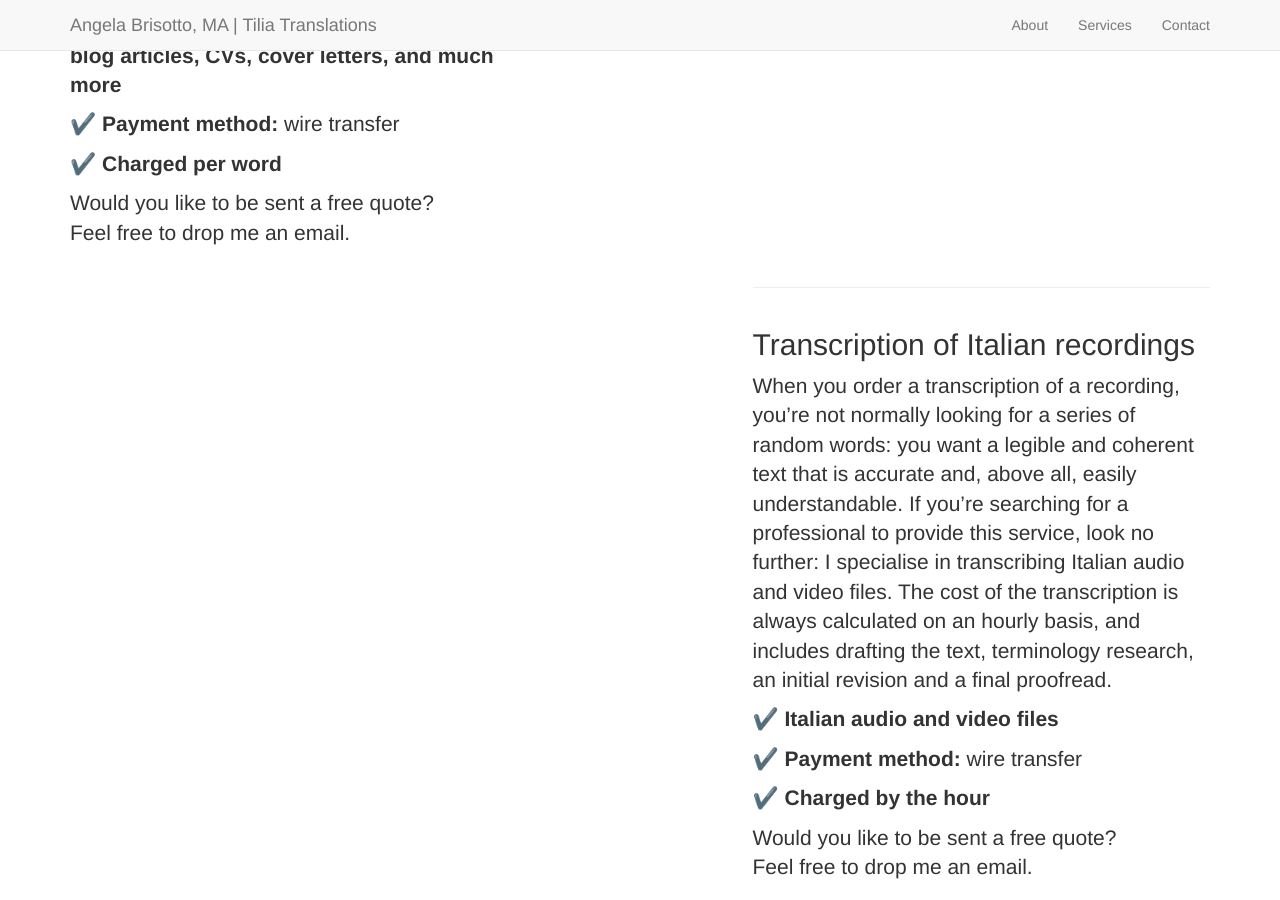
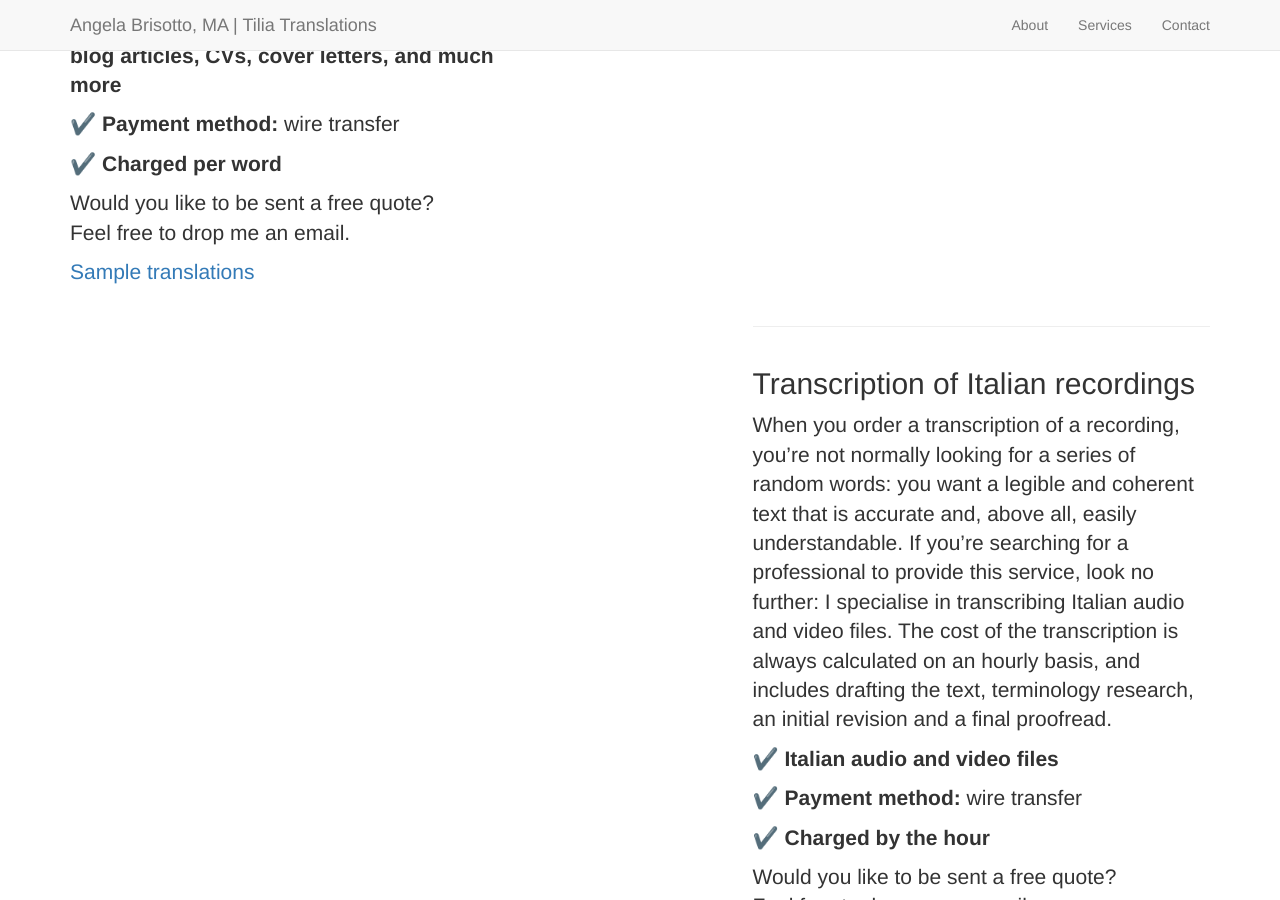
Before and after one commit to angelatiliatranslations/englishversion, a Jekyll site: the page built from _posts/2014-09-21-services-1.markdown, in a window 1280 px wide and 900 px high, scrolled down 2385 px. Built offline with Jekyll 4.4.1, drawn with Linux system fonts in a browser that asks for light colours; nearby versions of some CDN libraries; library files that are not in the unit come from our copies.

Commit message:
Update 2014-09-21-services-1.markdown

```diff
--- a/_posts/2014-09-21-services-1.markdown
+++ b/_posts/2014-09-21-services-1.markdown
@@ -22,3 +22,6 @@ Would you like to be sent a free quote?
 <br>
 Feel free to drop me an email.
 </p>
+<p>
+<a href="https://www.proz.com/?sp=profile&eid_s=2997713&sp_mode=ctab&tab_id=6989">Sample translations</a>
+</p>
```
